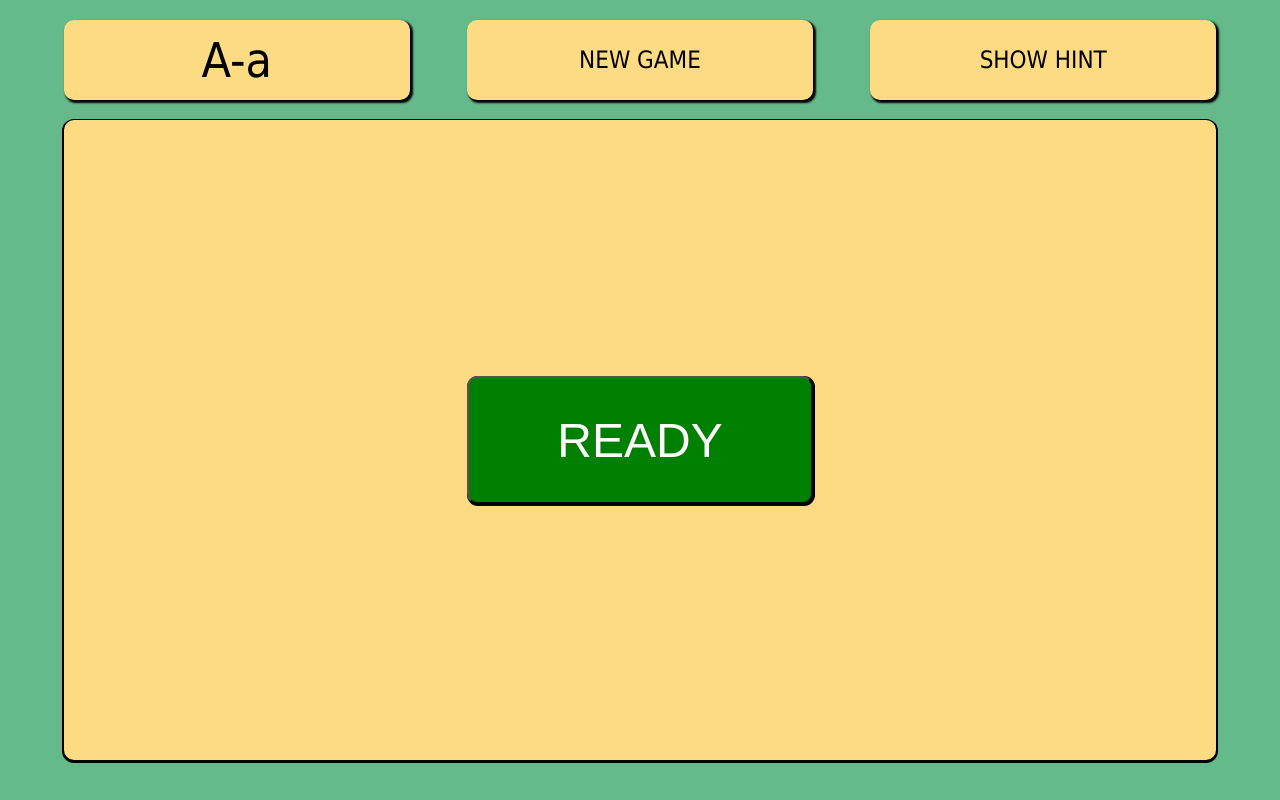
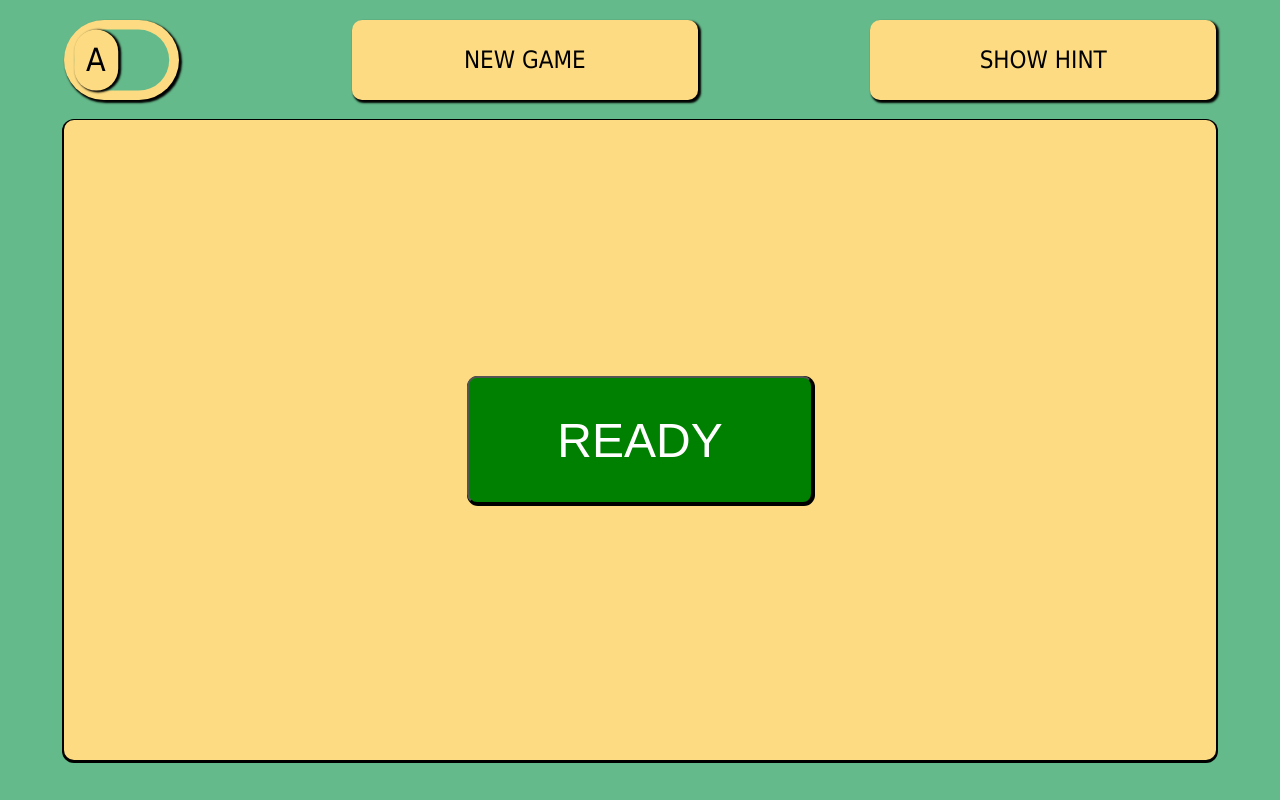
Before and after one commit to burbridw/alphabet-maze, a plain HTML site: page index.html in a window 1280 px wide. Drawn offline with Linux system fonts and the light colour scheme.

Commit message:
adding slider

```diff
--- a/app.js
+++ b/app.js
@@ -23,6 +23,8 @@ const gameCover = document.querySelector(".game-grid-cover")
 const mainMenuBtn = document.querySelectorAll(".main-menu-button")
 const startBtn = document.querySelector(".start-button")
 const bigSmallBtn = document.querySelector(".big-small")
+const slider = document.querySelector(".slider")
+
 const newGameBtn = document.querySelector(".new-game")
 const showAnswerBtn = document.querySelector(".show-answer")
 
@@ -107,7 +109,7 @@ mainMenuBtn.forEach( (x)=> {
 })
 })
 
-bigSmallBtn.addEventListener("click",()=>{
+/*bigSmallBtn.addEventListener("click",()=>{
     let allLetters = document.querySelectorAll(".letter-box")
     if ( !lower ) {
         lower = true
@@ -115,6 +117,24 @@ bigSmallBtn.addEventListener("click",()=>{
             x.textContent = x.textContent.toLowerCase()
             })
     } else {
+        lower = false
+        allLetters.forEach( (x) => {
+            x.textContent = x.textContent.toUpperCase()
+            })
+    }
+})*/
+slider.addEventListener("click",function() {
+    let allLetters = document.querySelectorAll(".letter-box")
+    if ( !lower ) {
+        slider.classList.add("move")
+        slider.innerHTML = `<span>a</span>`
+        lower = true
+        allLetters.forEach( (x) => {
+            x.textContent = x.textContent.toLowerCase()
+            })
+    } else {
+        slider.classList.remove("move")
+        slider.innerHTML = `<span>A</span>`
         lower = false
         allLetters.forEach( (x) => {
             x.textContent = x.textContent.toUpperCase()
--- a/index.html
+++ b/index.html
@@ -8,7 +8,15 @@
     </head>
     <body>
         <div class="main-menu-container">
-            <div class="main-menu-button big-small"><span>A-a</span></div>
+            <!--<div class="main-menu-button big-small"><span>A-a</span></div>-->
+            <div class="outer-box">
+                <div class="inner-box">
+                    <div class="slider"><span>A</span></div>
+                </div>
+            </div>
+
+
+
             <div class="main-menu-button new-game"><span>NEW GAME</span></div>
             <div class="main-menu-button show-answer"><span>SHOW HINT</span></div>
         </div>
--- a/styles.css
+++ b/styles.css
@@ -30,6 +30,40 @@ html, body {
     justify-content: center;
     align-items: center;
     font-size: 3rem;
+}
+.outer-box {
+    background-color: #fcdb82;
+    box-shadow: 2px 2px 2px 1px black;
+    border-radius: 100px;
+    height: 100%;
+    width: 10%;
+}
+.inner-box {
+    position: relative;
+    top: 50%;
+    left: 50%;
+    transform: translate(-50%, -50%);
+    background-color: #64ba8a;
+    height: 76%;
+    width: 83%;
+    border-radius: 75px;
+}
+.slider {
+    height: 100%;
+    width: 46%;
+    background-color: #fcdb82;
+    box-shadow: 2px 1px 2px 1px black;
+    position: relative;
+    border-radius: 75px;
+    transition: all 0.5s ease-in-out;
+    display: flex;
+    justify-content: center;
+    align-items: center;
+    font-size: 2rem;
+}
+.slider.move {
+    transform: translateX(120%);
+    background-color: greenyellow;
 }
 .new-game,.show-answer {
     display:flex;
```
